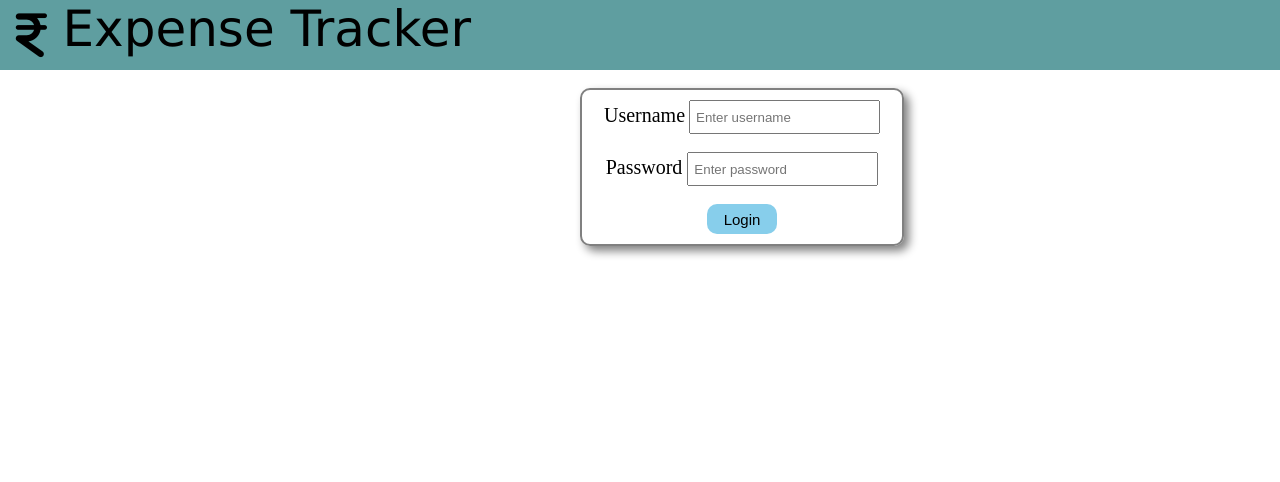
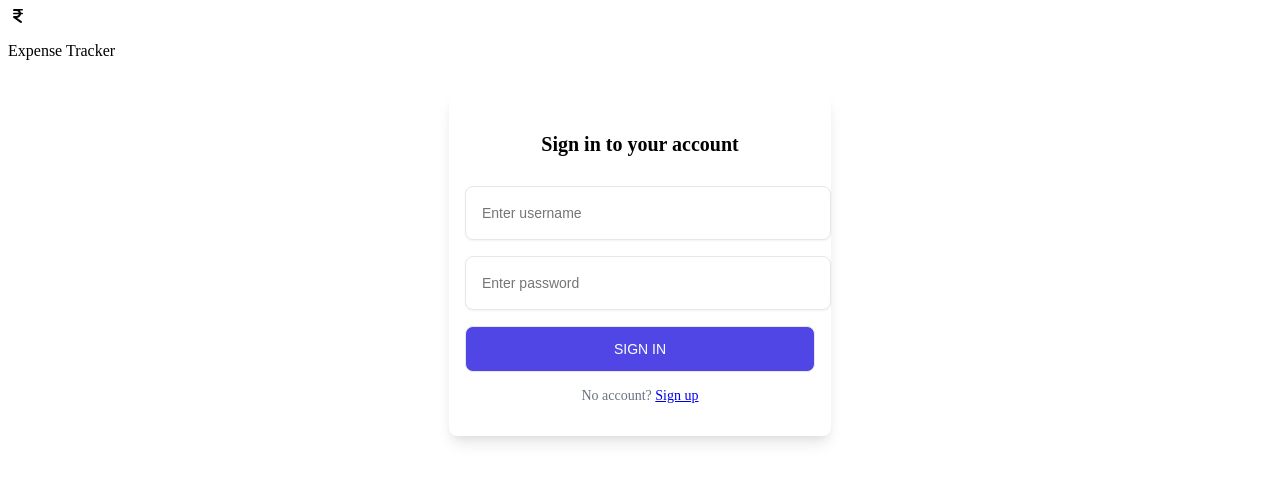
Before and after one commit to Karthik-9912/Expense-Tracker, a Django app: page /login/ in a window 1280 px wide. Shown: the top 482 px of the page. Run offline with Django 5.2, Linux system fonts and the light colour scheme; some libraries are stand-ins or nearby versions.

Commit message:
login page upgraded

```diff
--- /dev/null
+++ b/home/static/home/login.css
@@ -0,0 +1,77 @@
+
+.form-box{
+    display: flex;
+    flex-direction: column;
+    justify-content: center;
+    align-items: center;
+}
+.form {
+  background-color: #fff;
+  display: block;
+  padding: 1rem;
+  max-width: 350px;
+  border-radius: 0.5rem;
+  box-shadow: 0 10px 15px -3px rgba(0, 0, 0, 0.1), 0 4px 6px -2px rgba(0, 0, 0, 0.05);
+}
+
+.form-title {
+  font-size: 1.25rem;
+  line-height: 1.75rem;
+  font-weight: 600;
+  text-align: center;
+  color: #000;
+}
+
+.input-container {
+  position: relative;
+}
+
+.input-container input, .form button {
+  outline: none;
+  border: 1px solid #e5e7eb;
+  margin: 8px 0;
+}
+
+.input-container input {
+  background-color: #fff;
+  padding: 1rem;
+  padding-right: 3rem;
+  font-size: 0.875rem;
+  line-height: 1.25rem;
+  width: 300px;
+  border-radius: 0.5rem;
+  box-shadow: 0 1px 2px 0 rgba(0, 0, 0, 0.05);
+}
+
+.submit {
+  display: block;
+  padding-top: 0.75rem;
+  padding-bottom: 0.75rem;
+  padding-left: 1.25rem;
+  padding-right: 1.25rem;
+  background-color: #4F46E5;
+  color: #ffffff;
+  font-size: 0.875rem;
+  line-height: 1.25rem;
+  font-weight: 500;
+  width: 100%;
+  border-radius: 0.5rem;
+  text-transform: uppercase;
+  cursor: pointer;
+}
+
+.signup-link {
+  color: #6B7280;
+  font-size: 0.875rem;
+  line-height: 1.25rem;
+  text-align: center;
+}
+
+.signup-link a {
+  text-decoration: underline;
+}
+
+.msg{
+    font-size: 16px;
+    font-family: 'Poppins',sans-serif;
+}
--- a/home/templates/login.html
+++ b/home/templates/login.html
@@ -1,62 +1,21 @@
 <!DOCTYPE html>
 <html lang="en">
+    {% load static %}
 <head>
+
     <meta charset="UTF-8">
     <meta name="viewport" content="width=device-width, initial-scale=1.0">
     <title>Document</title>
+
     <link rel="stylesheet" href="https://cdnjs.cloudflare.com/ajax/libs/font-awesome/7.0.1/css/all.min.css" integrity="sha512-2SwdPD6INVrV/lHTZbO2nodKhrnDdJK9/kg2XD1r9uGqPo1cUbujc+IYdlYdEErWNu69gVcYgdxlmVmzTWnetw==" crossorigin="anonymous" referrerpolicy="no-referrer" />
-    <style>
-        *{
-            margin: 0px;
-        }
-        header{
-            background-color: cadetblue;
-            display: flex;
-            flex-direction: row;
-            height: 70px;
-        }
-        #logo{
-            font-size: 50px;
-            padding-top: 10px;
-        }
-        #appname{
-            font-size: 50px;
-            font-family: Verdana, Geneva, Tahoma, sans-serif;
-        }
-        form{
-            padding: 10px;
-            border: gray solid 2px;
-            text-align: center;
-            width: 300px;
-            border-radius: 10px;
-            box-shadow: 5px 5px 10px gray;
-        }
-        div{
-            margin-left: 580px;
-        }
-        input{
-            height: 20px;
-            padding: 5px;
-        }
-        label{
-            font-size: 20px;
-        }
-        button{
-            height: 30px;
-            width: 70px;
-            background-color: skyblue;
-            border: none;
-            font-size: 15px;
-            border-radius: 10px;
-        }
-    </style>
+    <link rel="stylesheet" href="{% static 'home/login.css' %}">
 </head>
 <body>
     <header>
         <i id="logo" class="fa-solid fa-indian-rupee-sign"></i><p id="appname">Expense Tracker</p>
     </header>
     <br>
-    <div>
+    <!-- <div>
         <form action="" method="post">
         {% csrf_token %}
         <label for="">Username</label>
@@ -65,7 +24,30 @@
         <input type="password" placeholder="Enter password" name="password"> <br><br>
         <a href="{% url 'dashboard' %}"><button type="submit">Login</button></a>
         </form>
-        {{msg}}
-    </div>
+
+    </div> -->
+    <div class="form-box">
+    <form class="form" method="post">
+        {% csrf_token %}
+       <p class="form-title">Sign in to your account</p>
+        <div class="input-container">
+          <input type="text" placeholder="Enter username" name="username">
+          <span>
+          </span>
+      </div>
+      <div class="input-container">
+          <input type="password" placeholder="Enter password" name="password">
+        </div>
+         <a style="text-decoration: none;" href="{% url 'dashboard' %}"><button type="submit" class="submit">
+        Sign in
+      </button></a>
+
+      <p class="signup-link">
+        No account?
+        <a href="{% url 'register' %}">Sign up</a>
+      </p>
+   </form>
+   <p class="msg">{{msg}}</p>
+   </div>
 </body>
 </html>
```
